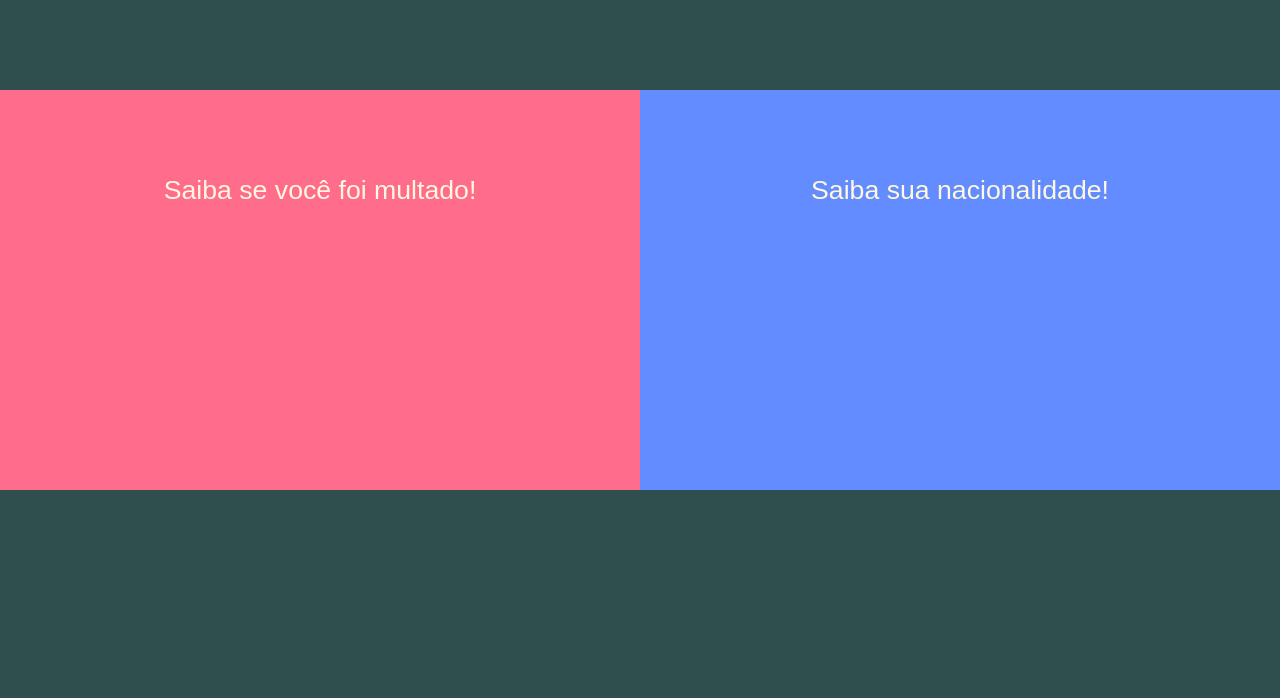
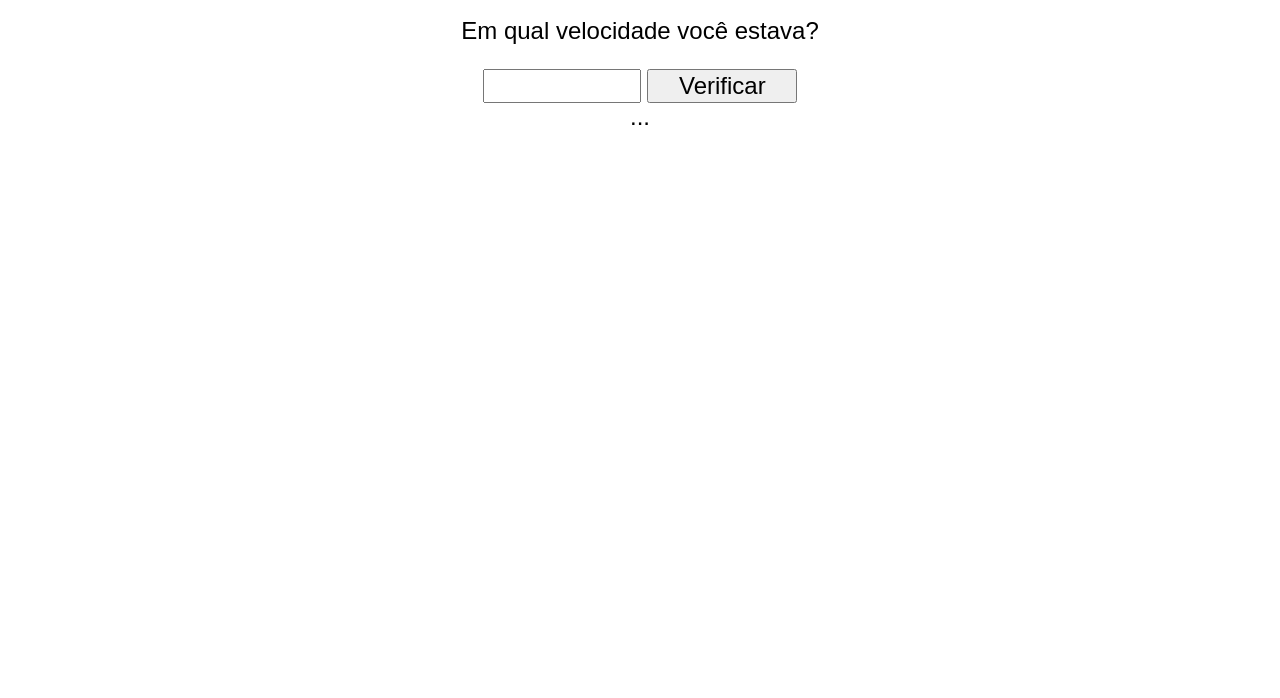
Before and after one commit to GabumonG/Javascript, a plain HTML site: page Javascript/desafio.html in a window 1280 px wide. Shown: the part 102-800 px from the top of the page. Drawn offline with Linux system fonts and the light colour scheme.

Commit message:
Atualização-25-06-2021
Atualização das atividades de javascript

```diff
--- a/Javascript/desafio.html
+++ b/Javascript/desafio.html
@@ -4,65 +4,40 @@
     <meta charset="UTF-8">
     <meta http-equiv="X-UA-Compatible" content="IE=edge">
     <meta name="viewport" content="width=device-width, initial-scale=1.0">
-    <title>Desafio</title>
+    <title>Desafio: Multas</title>
     <style>
-        body, *{
-            background-color: darkslategrey;
-            height: 100%;
-            margin: 0;
-        }
-        div#area-1{
-            margin-top: 15%;
-            font: normal 20pt arial;
-            background-color: rgb(255, 108, 140);
-            color: cornsilk;
-            float: left;
-            width: 50%;
-            height: 50%;
-            line-height: 200px;
+        body{
+            font: normal 18pt arial;
+            background-color: white;
             text-align: center;
         }
-        div#area-2{
-            margin-top: 15%;
-            float: left;
-            font: normal 20pt arial;
-            background-color: rgb(98, 140, 255);
-            color: cornsilk;
-            width: 50%;
-            height: 50%;
-            line-height: 200px;
-            text-align: center;
+        input{
+            font: normal 18pt arial;
+            width: 150px;
         }
-
+        h1{
+            color: #000fff;
+        }
     </style>
 </head>
 <body>
-    <div id="area-1" onclick="clicar()" onmouseover="entrar()" onmouseout="sair()">
-        Saiba se você foi multado!
-    </div>
-    <div id="area-2" onclick="clicar()" onmouseover="entrar()" onmouseout="sair()">
-        Saiba sua nacionalidade!
-    </div>
+    <h1>Veja se você foi multado!!!</h1>
+    <p>Em qual velocidade você estava?</p>
+    <input type="number" name="vel" id="vel">
+    <input type="button" value="Verificar" onclick="checar()">
+    <div id="veloc">...</div>
     <script>
-        //MUDANÇA DE PLANOS: COLOCAR OS COMPONENTES DENTRO DAS DIVS MESMO.... COLOCAR O EVENTO NO BOTÃO NO FINAL DA EXECUÇÃO TALVEZ?
-        var a = window.document.getElementById('area-1')
-        a.addEventListener('click', clicarA)
-        a.addEventListener('mouseover', entrarA)
-        a.addEventListener('mouseout', sairA)
+        function checar(){
+            var vel = window.document.querySelector('input#vel')
+            var vel = Number(vel.value)
+            var veloc = window.document.getElementById('veloc')
 
-        var b = window.document.getElementById('area-2')
-        b.addEventListener('click', clicarB)
-        b.addEventListener('mouseover', entrarB)
-        b.addEventListener('mouseout', sairB)
-
-        function clicarA(){
-            a.innerText = 'Clicou!'
-            a.style.background = 'red'
-        }
-
-        function clicarB(){
-            b.innerText = 'Clicou!'
-            b.style.background = 'red'
+            if(vel>60){
+                veloc.innerHTML = `</br>A velocidade é: <strong> ${vel}Km/h </strong> </br> Você ultrapassou a velocidade máxima permitida. Será Multado!`
+            }
+            else{
+                veloc.innerHTML = `</br>A velocidade é: <strong> ${vel}Km/h </strong> </br> Dirija sempre com segurança!`
+            }
         }
     </script>
 </body>
```
Also changed, not shown: Javascript/desafio2.html (added, +43 -0 lines).
